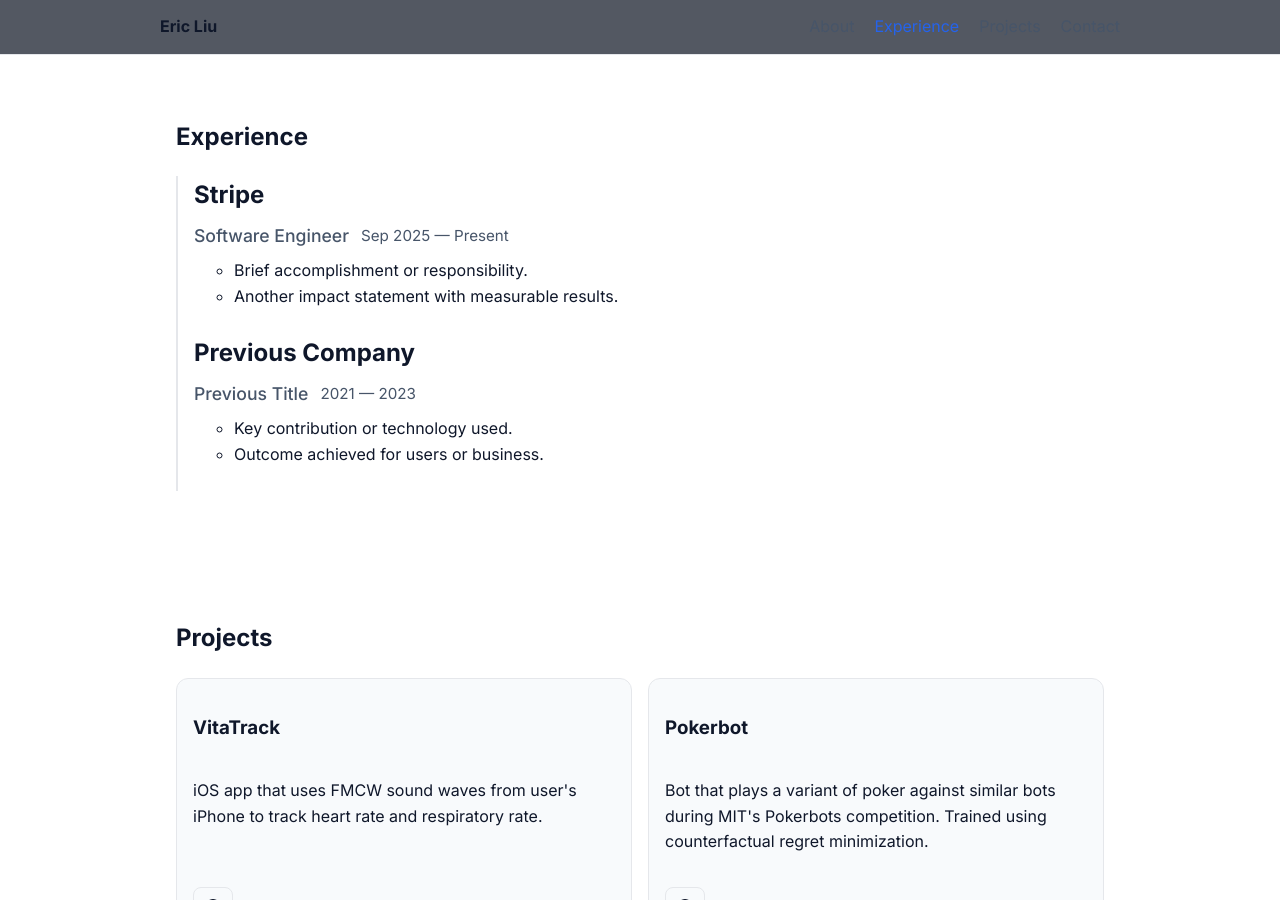
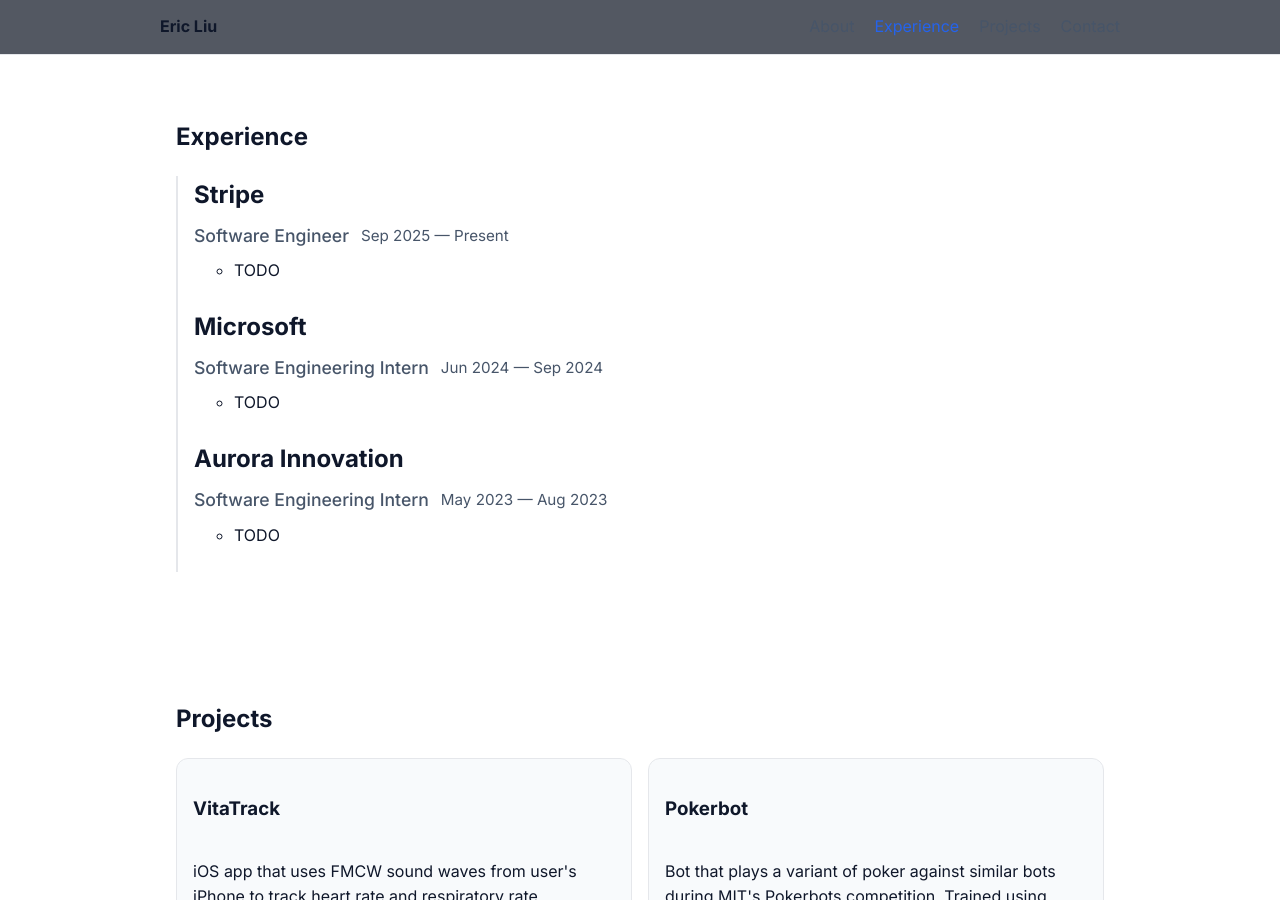
Before and after one commit to liueric1/liueric1.github.io, a Jekyll site: the page built from index.html, in a window 1280 px wide and 900 px high, scrolled down 337 px. Built offline with Jekyll 4.4.1, drawn with Linux system fonts in a browser that asks for light colours.

Commit message:
replace experience filler text with TODO

```diff
--- a/_includes/experience.html
+++ b/_includes/experience.html
@@ -10,19 +10,27 @@
           <span class="dates">Sep 2025 — Present</span>
         </div>
         <ul class="bullets">
-          <li>Brief accomplishment or responsibility.</li>
-          <li>Another impact statement with measurable results.</li>
+          <li>TODO</li>
         </ul>
       </li>
       <li class="timeline-item">
-        <h3 class="company">Previous Company</h3>
+        <h3 class="company">Microsoft</h3>
         <div class="role-meta">
-          <span class="role">Previous Title</span>
-          <span class="dates">2021 — 2023</span>
+          <span class="role">Software Engineering Intern</span>
+          <span class="dates">Jun 2024 — Sep 2024</span>
         </div>
         <ul class="bullets">
-          <li>Key contribution or technology used.</li>
-          <li>Outcome achieved for users or business.</li>
+          <li>TODO</li>
+        </ul>
+      </li>
+      <li class="timeline-item">
+        <h3 class="company">Aurora Innovation</h3>
+        <div class="role-meta">
+          <span class="role">Software Engineering Intern</span>
+          <span class="dates">May 2023 — Aug 2023</span>
+        </div>
+        <ul class="bullets">
+          <li>TODO</li>
         </ul>
       </li>
     </ul>
```
Also changed, not shown: 1 other file.
